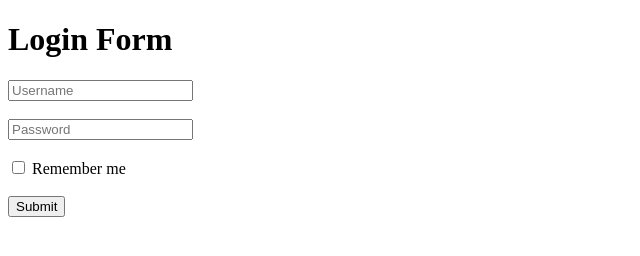
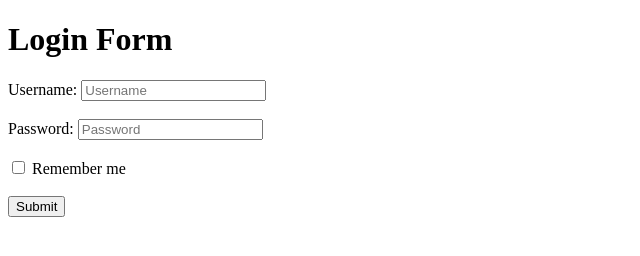
Before and after one commit to acciojob/remember-me-login-form-debasisnayak12, a website: page main.html in a window 1280 px wide. Shown: the whole page, without its empty margins (0-640 px from the left). Drawn offline with Linux system fonts and the light colour scheme.

Commit message:
created a submission

```diff
--- a/main.html
+++ b/main.html
@@ -10,9 +10,9 @@
 	<!-- the entire body must be written by student -->
 	<h1>Login Form</h1>
 	<form>
-		<input type="text" placeholder="Username" id="username" /><br/><br/>
-		<input type="password" placeholder="Password" id="password" /><br/><br/>
-		<input id="check" type="checkbox" /><label for="check"> Remember me </label><br/><br/>
+		<label for="username">Username: <input type="text" placeholder="Username" id="username" /></label><br/><br/>
+		<label for="password">Password: <input type="password" placeholder="Password" id="password" /></label><br/><br/>
+		<input id="checkbox" type="checkbox" /><label for="check"> Remember me </label><br/><br/>
 		<input type="submit" id="submit" value="Submit"/>
 	</form>
 	<button id="existing" style="display:none;">Login as existing user.</button>
```
